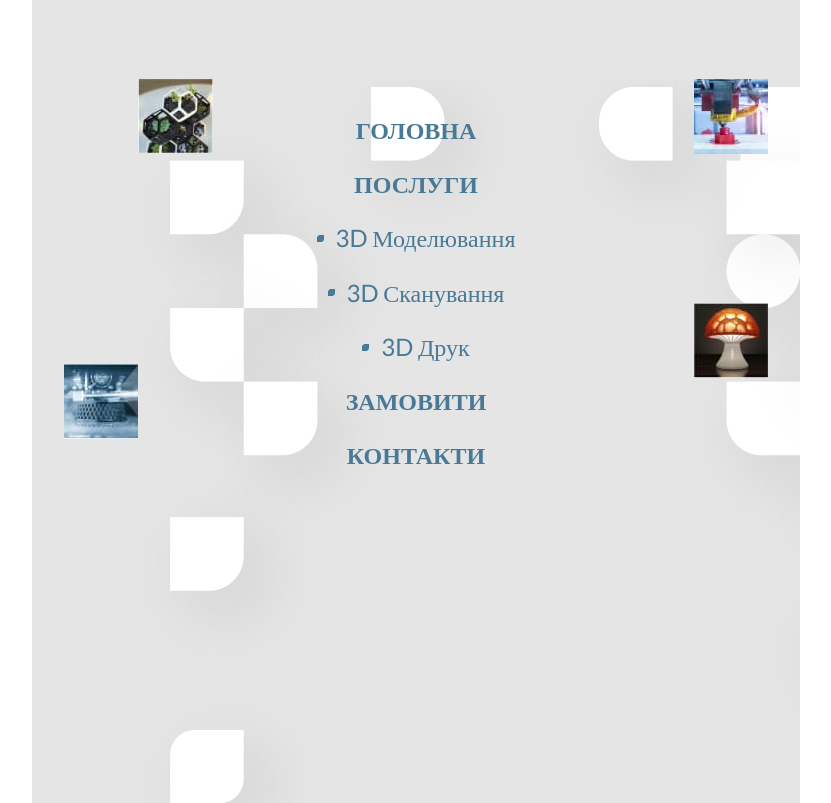
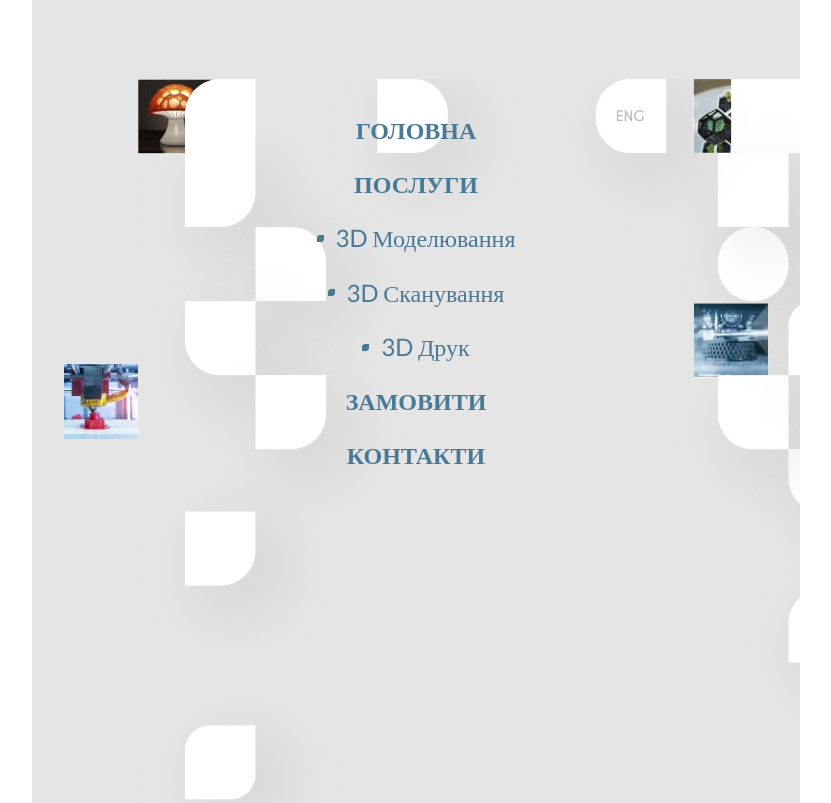
Before and after one commit to StepanKarpyak/githyb-tutorial, a plain HTML site: page index.html in a window 1280 px wide. Shown: the top 803 px of the page, without its empty margins (224-1055 px from the left). Drawn offline with nearby package versions, Linux system fonts and the light colour scheme.

Commit message:
додавання імідж

```diff
--- a/css/styles.css
+++ b/css/styles.css
@@ -149,7 +149,7 @@ body {
     height: 100vh;
     background-color: #e5e5e5;
     margin: 0 auto;
-    background-image: url(../images/decor_mobile.png);
+    background-image: url(../images/main_menu/decor_mobile.png);
 }
 @media screen and (min-width: 320px) {
     .adaptive-menu {
@@ -166,16 +166,18 @@ body {
         height: 1024px;
         padding-left: 194px;
         padding-right: 194px;
-        background-image: url(../images/main_menu/Main_menu_tablet1.jpg),url(../images/main_menu/Main_menu_tablet2.jpg),
-        url(../images/main_menu/Main_menu_tablet3.jpg),url(../images/main_menu/Main_menu_tablet4.jpg),url(../images/decor_tablet.png);
+        background-image: url(../images/main_menu/decor_tablet.png),url(../images/main_menu/Main_menu_tablet1.jpg),url(../images/main_menu/Main_menu_tablet2.jpg),
+        url(../images/main_menu/Main_menu_tablet3.jpg),url(../images/main_menu/Main_menu_tablet4.jpg);
     background-repeat: no-repeat;
     background-position: left 106px top 79px,right 32px top 79px,left 32px top 364px,right 32px top 303px;
     }
+
 }
 @media screen and (min-width: 1440px) {
     .adaptive-menu {
         /* display: none; */
     }
+
 }
 .adaptive-menu__heder{
     width: 320px;
@@ -237,14 +239,18 @@ body {
 .adaptive-menu__main,
 .adaptive__main:not(:last-child) {
     margin-bottom: 24px;
-
-
+}
+.adaptive-item:hover::after {
+    display: block;
+    content: "";
+    width: 100%;
+    height: 2px;
+    background-color: #2196f3;
+    margin: -5px auto 0;
 }
 .adaptive-menu__list {
-
     display: block;
     margin: 0 auto;
     padding: 0;
-    /* flex-direction: column; */
-    /* justify-content: center; */
+
 }
--- a/index.html
+++ b/index.html
@@ -39,34 +39,29 @@
             <div class="adaptive-menu__heder">
 
             </div>
-            <!-- <div class="adaptive-container"> -->
-            <!-- <div class="adaptive-menu__container"> -->
             <ul class="adaptive-menu__list">
                 <li class="adaptive__main">
-                    <a class="adaptive__link" href="">ГОЛОВНА</a>
+                    <a class="adaptive__link" href=""><span class="adaptive-item">ГОЛОВНА</span></a>
                 </li>
                 <li class="adaptive__main">
-                    <a class="adaptive__link" href="">ПОСЛУГИ</a>
+                    <a class="adaptive__link" href=""><span class="adaptive-item">ПОСЛУГИ</span></a>
                 </li>
                 <li class="adaptive-menu__main">
-                    <a class="adaptive-menu__link" href="">3D Моделювання</a>
+                    <a class="adaptive-menu__link" href=""><span class="adaptive-item">3D Моделювання</span></a>
                 </li>
                 <li class="adaptive-menu__main">
-                    <a class="adaptive-menu__link" href="">3D Сканування</a>
+                    <a class="adaptive-menu__link" href=""><span class="adaptive-item">3D Сканування</span></a>
                 </li>
                 <li class="adaptive-menu__main">
-                    <a class="adaptive-menu__link" href="">3D Друк</a>
+                    <a class="adaptive-menu__link" href=""><span class="adaptive-item">3D Друк</span></a>
                 </li>
                 <li class="adaptive__main">
-                    <a class="adaptive__link" href="">ЗАМОВИТИ</a>
+                    <a class="adaptive__link" href=""><span class="adaptive-item">ЗАМОВИТИ</span></a>
                 </li>
                 <li class="adaptive__main">
-                    <a class="adaptive__link" href="">КОНТАКТИ</a>
+                    <a class="adaptive__link" href=""><span class="adaptive-item">КОНТАКТИ</span></a>
                 </li>
             </ul>
-            <!-- </div> -->
-
-            <!-- </div> -->
         </section>
     </main>
 
```
Also changed, not shown: images/decor_tablet.png (deleted), images/main_menu/decor-print-tablet.png (added), images/main_menu/decor_desctope.png (renamed from images/decor_desctope.png), images/main_menu/decor_mobile.png (renamed from images/decor_mobile.png), images/main_menu/decor_tablet.png (added).
